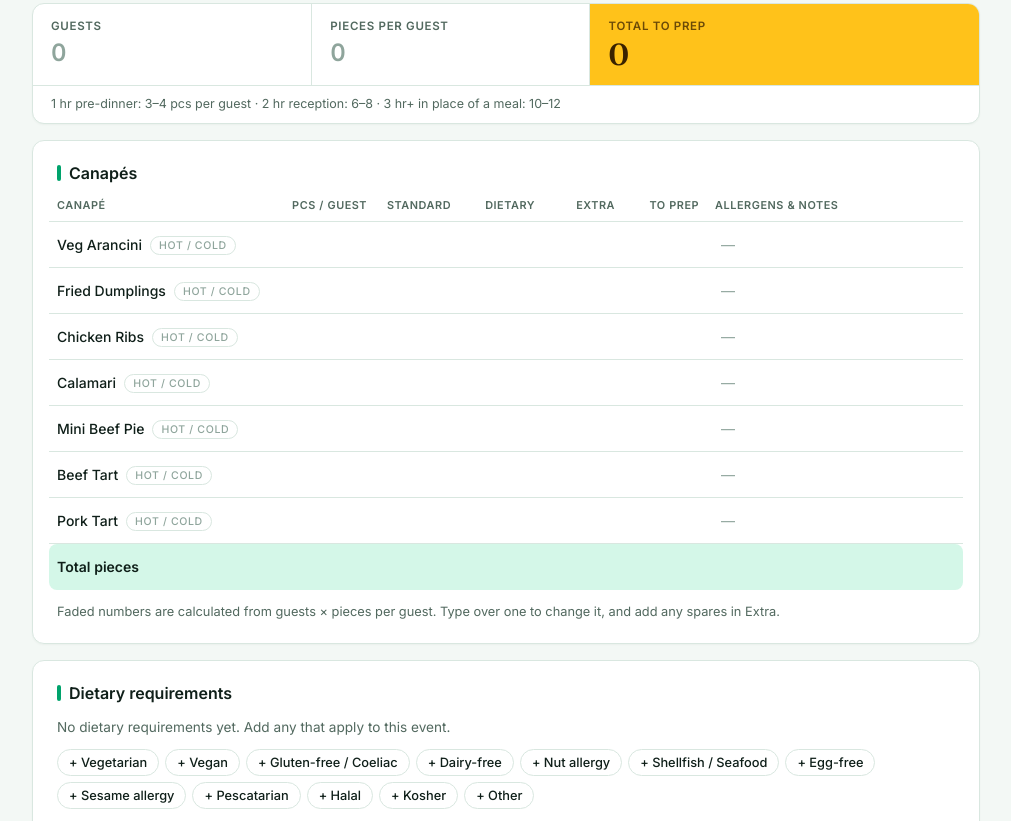
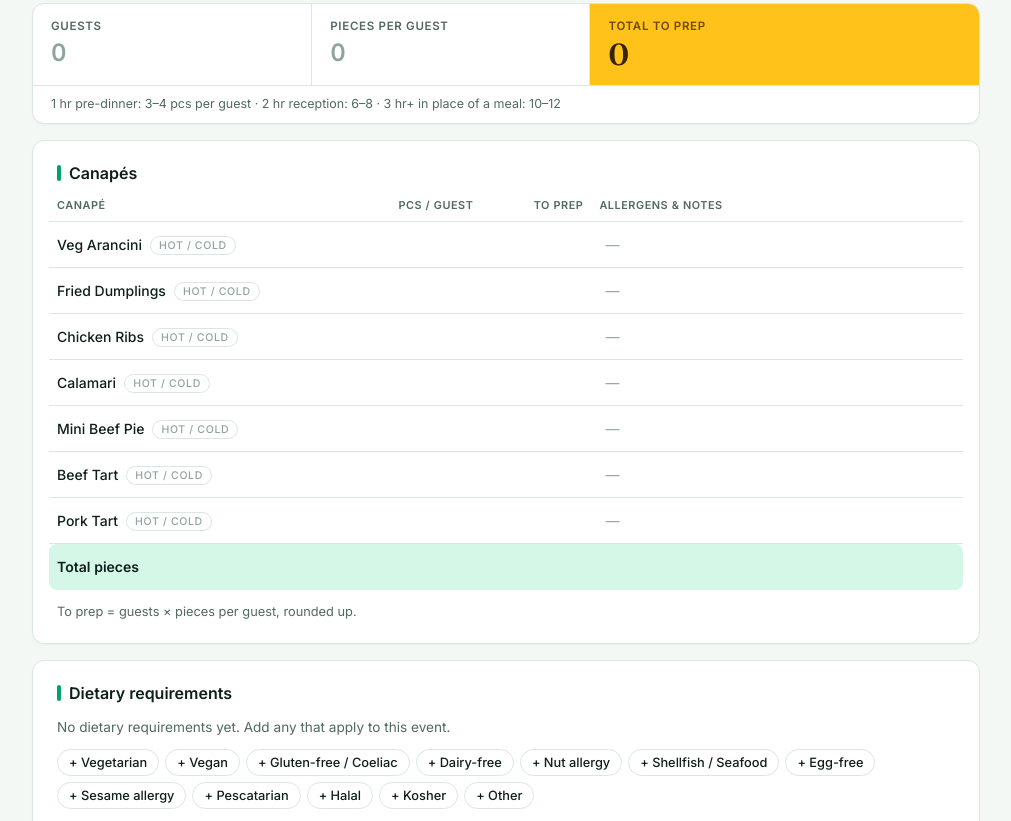
Before and after one commit to godsmacky/chef-niven, a plain HTML site: page index.html in a window 1280 px wide. Shown: the part 387-1208 px from the top of the page, without its empty margins (134-1145 px from the left). Drawn offline with Linux system fonts and the light colour scheme.

Commit message:
Simplify canapé table to Canapé, Pcs/guest, To prep, Notes
To prep is now always guests × pieces per guest; the Standard,
Dietary and Extra columns are gone from the page and the printout.

Co-Authored-By: Claude Opus 5.5 <noreply@anthropic.com>
Claude-Session: https://claude.ai/code/session_0134qEnFsHoZ1F98nzKWXSSC

```diff
--- a/index.html
+++ b/index.html
@@ -274,8 +274,8 @@ function calc(e=E){
   const G=num(e.ev?.guests)||0, B=0, P=num(e.ev?.ppg);
   const can={},tot={std:0,diet:0,buf:0,total:0};
   CANAPES.forEach(([c])=>{const r=(e.can||{})[c]||{},pcs=num(r.pcs);
-    const stdCalc=pcs!=null&&G?Math.ceil(G*pcs):null, std=num(r.std)??stdCalc??0, diet=num(r.diet)??0;
-    const bufCalc=(std+diet)&&B?Math.ceil((std+diet)*B/100):null, buf=num(r.buf)??bufCalc??0, total=std+diet+buf;
+    const stdCalc=pcs!=null&&G?Math.ceil(G*pcs):null, std=stdCalc??0, diet=0;
+    const bufCalc=null, buf=0, total=std;
     can[c]={stdCalc,bufCalc,std,diet,buf,total};tot.std+=std;tot.diet+=diet;tot.buf+=buf;tot.total+=total;});
   const diet={};let dn=0,dq=0;
   DIETS.forEach(([k])=>{const r=(e.diet||{})[k]||{},n=num(r.n)||0,qCalc=n&&P?Math.ceil(n*P):null,q=num(r.qty)??qCalc??0;diet[k]={n,qCalc,q};if(activeIn(e,k)){dn+=n;dq+=q}});
@@ -313,18 +313,15 @@ function eventView(){
   <section class="card">
     <h2>Canapés</h2>
     <div class="tbl"><table>
-      <tr><th class="l">Canapé</th><th>Pcs / guest</th><th>Standard</th><th>Dietary</th><th>Extra</th><th>To prep</th><th class="l">Allergens &amp; notes</th></tr>
+      <tr><th class="l">Canapé</th><th>Pcs / guest</th><th>To prep</th><th class="l">Allergens &amp; notes</th></tr>
       ${CANAPES.map(([c,n])=>{const hc=get(`can.${c}.hc`)||"";return `<tr>
         <td class="name">${n}<button class="hc" type="button" data-hc="${c}" data-v="${esc(hc)}" title="Tap to set hot or cold">${esc(hc)||"Hot / cold"}</button></td>
         <td style="width:84px">${inp(`can.${c}.pcs`,{num:1,label:n+" pieces per guest"})}</td>
-        <td style="width:84px">${inp(`can.${c}.std`,{num:1,label:n+" standard quantity"})}</td>
-        <td style="width:84px">${inp(`can.${c}.diet`,{num:1,label:n+" dietary alternative quantity"})}</td>
-        <td style="width:80px">${inp(`can.${c}.buf`,{num:1,label:n+" extra pieces"})}</td>
-        <td class="out" data-out="tot-${c}" style="width:84px"></td>
+        <td class="out" data-out="tot-${c}" style="width:110px"></td>
         <td style="min-width:170px">${inp(`can.${c}.notes`,{label:n+" allergens and notes",ph:"—"})}</td></tr>`}).join("")}
-      <tr class="sum"><td>Total pieces</td><td></td><td class="out" data-out="t-std"></td><td class="out" data-out="t-diet"></td><td class="out" data-out="t-buf"></td><td class="out" data-out="t-total"></td><td></td></tr>
+      <tr class="sum"><td>Total pieces</td><td class="out" data-out="t-pcs"></td><td class="out" data-out="t-total"></td><td></td></tr>
     </table></div>
-    <p class="hint" style="margin-top:12px">Faded numbers are calculated from guests × pieces per guest. Type over one to change it, and add any spares in Extra.</p>
+    <p class="hint" style="margin-top:12px">To prep = guests × pieces per guest, rounded up.</p>
     <p class="warnline" id="ppgCheck" hidden></p>
   </section>
   <section class="card">
@@ -406,8 +403,8 @@ const out=(k,v)=>{const el=document.querySelector(`[data-out="${k}"]`);if(el)el.
 const ph=(p,v)=>{const el=document.getElementById(id(p));if(el)el.placeholder=v!=null?fmt(v):""};
 function refresh(){
   const c=calc();
-  CANAPES.forEach(([k])=>{const r=c.can[k];ph(`can.${k}.std`,r.stdCalc);ph(`can.${k}.buf`,r.bufCalc);out("tot-"+k,r.total)});
-  out("t-std",c.tot.std);out("t-diet",c.tot.diet);out("t-buf",c.tot.buf);out("t-total",c.tot.total);
+  CANAPES.forEach(([k])=>out("tot-"+k,c.can[k].total));
+  out("t-pcs",CANAPES.reduce((a,[k])=>a+(num(E.can?.[k]?.pcs)||0),0));out("t-total",c.tot.total);
   DIETS.forEach(([k])=>ph(`diet.${k}.qty`,c.diet[k].qCalc));
   out("d-n",c.dn);out("d-q",c.dq);
   {const bt=document.getElementById("bigTotal"),nv=fmt(c.tot.total)||"0";if(bt.textContent!==nv){const was=bt.textContent;bt.textContent=nv;if(was&&was!=="0"||nv!=="0"){bt.classList.remove("bump");void bt.offsetWidth;bt.classList.add("bump")}}}
@@ -525,9 +522,9 @@ function printEvent(ev){
   <div class="ev">${v(e.name)||"&nbsp;"}</div>
   <div class="g3">${pf("Service time",e.service)}${pf("Venue / room",e.venue)}${pf("Client / contact",e.client)}</div>
   <div class="nums n3"><div><span>Guests</span><b>${v(e.guests)||"—"}</b></div><div><span>Pieces per guest</span><b>${v(e.ppg)||"—"}</b></div><div class="tt"><span>Total to prep</span><b>${nz(c.tot.total)||"—"}</b></div></div>
-  <h4>Canapés</h4><table><tr><th class="l">Canapé</th><th class="l">H/C</th><th>Pcs/guest</th><th>Standard</th><th>Dietary</th><th>Extra</th><th>To prep</th><th class="l">Allergens &amp; notes</th></tr>
-  ${CANAPES.map(([k,n])=>{const r=c.can[k],x=ev.can?.[k]||{};return `<tr><td class="nm">${n}</td><td>${v(x.hc)}</td><td class="n">${v(x.pcs)}</td><td class="n">${nz(r.std)}</td><td class="n">${nz(r.diet)}</td><td class="n">${nz(r.buf)}</td><td class="n b">${nz(r.total)}</td><td>${v(x.notes)}</td></tr>`}).join("")}
-  <tr class="t"><td>Total pieces</td><td></td><td></td><td class="n">${nz(c.tot.std)}</td><td class="n">${nz(c.tot.diet)}</td><td class="n">${nz(c.tot.buf)}</td><td class="n">${nz(c.tot.total)}</td><td></td></tr></table>
+  <h4>Canapés</h4><table><tr><th class="l">Canapé</th><th class="l">H/C</th><th>Pcs/guest</th><th>To prep</th><th class="l">Allergens &amp; notes</th></tr>
+  ${CANAPES.map(([k,n])=>{const r=c.can[k],x=ev.can?.[k]||{};return `<tr><td class="nm">${n}</td><td>${v(x.hc)}</td><td class="n">${v(x.pcs)}</td><td class="n b">${nz(r.total)}</td><td>${v(x.notes)}</td></tr>`}).join("")}
+  <tr class="t"><td>Total pieces</td><td></td><td></td><td class="n">${nz(c.tot.total)}</td><td></td></tr></table>
   <h4>Dietary requirements</h4>${dA.length?`<table><tr><th class="l">Requirement</th><th>Guests</th><th class="l">Replaces</th><th class="l">Alternative</th><th>Alt. qty</th><th class="l">Names / table</th></tr>
   ${dA.map(([k,a])=>{const x=ev.diet?.[k]||{};return `<tr><td class="nm">${a}</td><td class="n">${v(x.n)}</td><td>${v(x.rep)}</td><td>${v(x.alt)}</td><td class="n">${nz(c.diet[k].q)}</td><td>${v(x.notes)}</td></tr>`}).join("")}
   <tr class="t"><td>Total</td><td class="n">${nz(c.dn)}</td><td></td><td></td><td class="n">${nz(c.dq)}</td><td></td></tr></table>`:`<p class="none">None for this event.</p>`}
```
